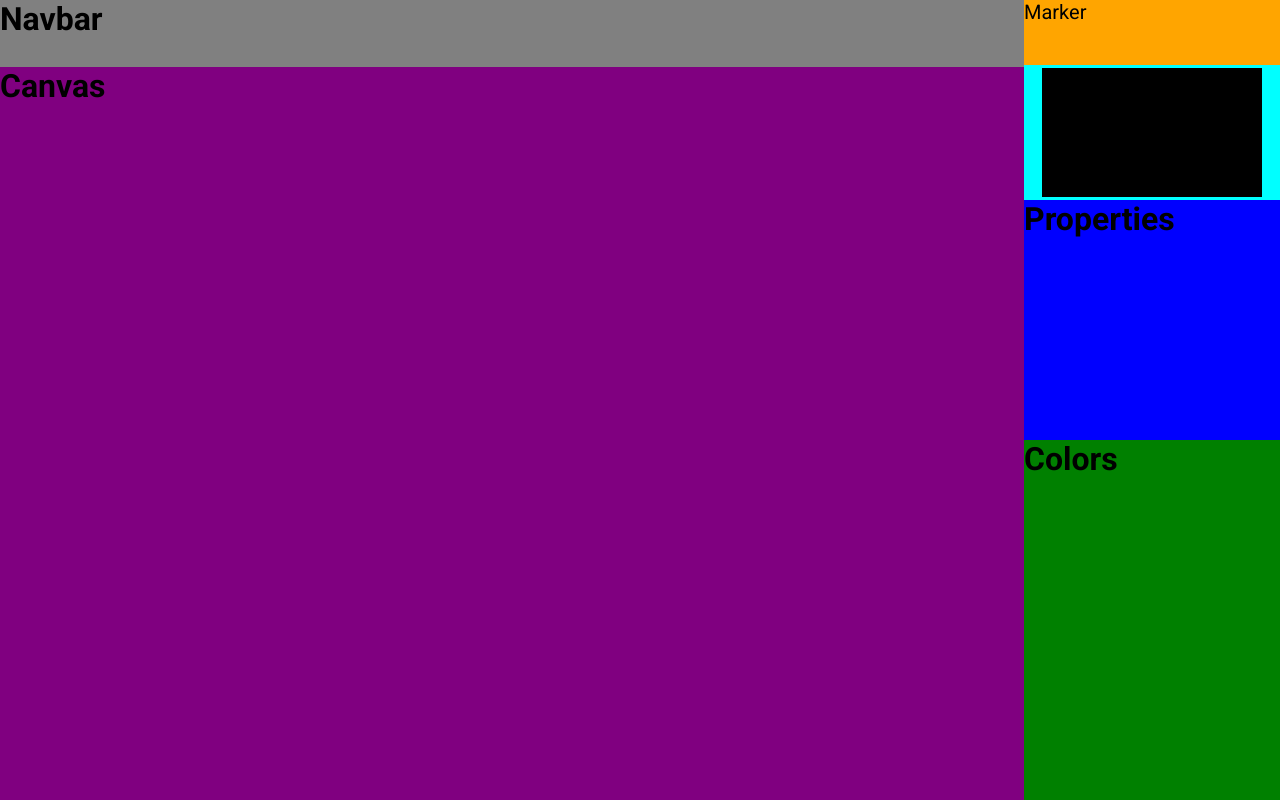
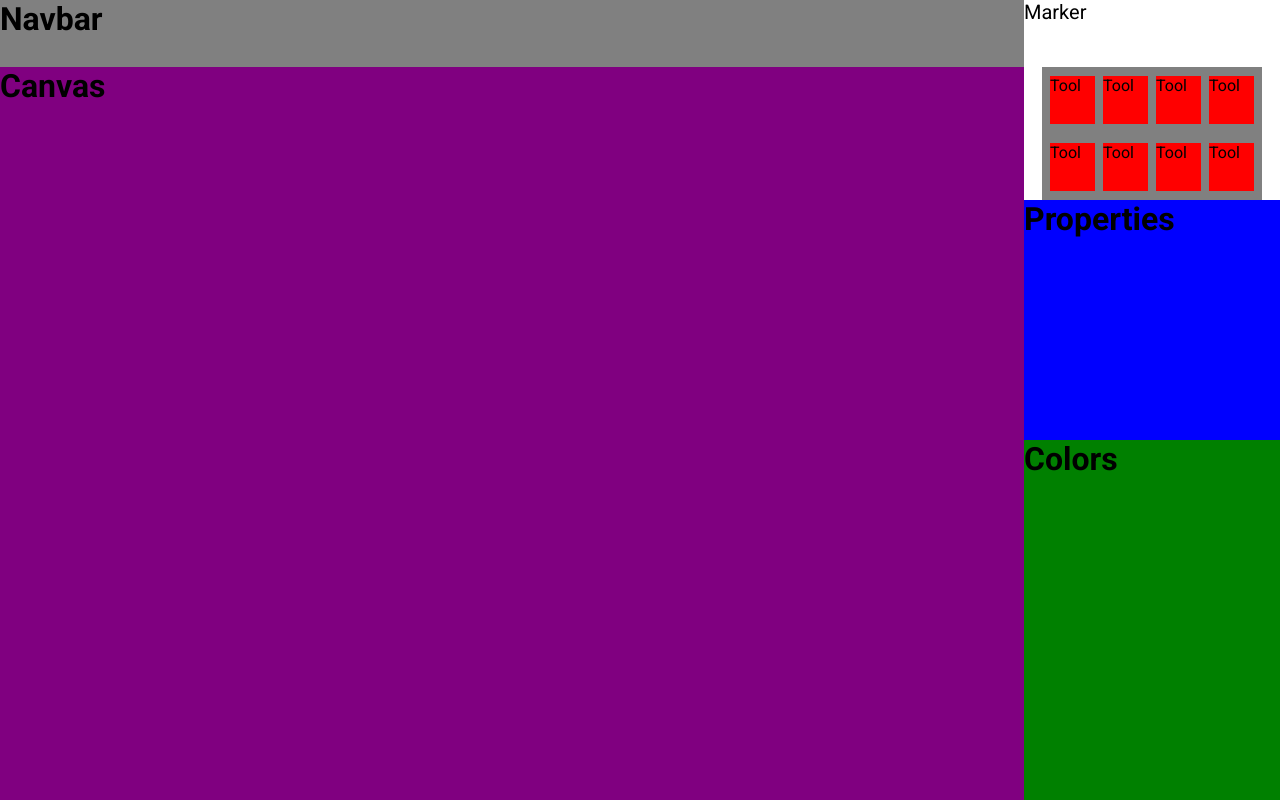
Before and after one commit to MHammadYou/paint-clone, a React (Vite) app: page / in a window 1280 px wide. Built offline with nearby package versions, Linux system fonts and the light colour scheme; the HTML template or start-up script is replaced by a standard one.

Commit message:
Added Tools UI

```diff
--- a/src/components/tools/Tool1.js
+++ b/src/components/tools/Tool1.js
@@ -1,7 +1,7 @@
 import React from "react";
 
 function Tool1() {
-  return <div>Tool</div>;
+  return <div className={"tool"}>Tool</div>;
 }
 
 export default Tool1;
--- a/src/css/components/tools/layout.css
+++ b/src/css/components/tools/layout.css
@@ -4,16 +4,14 @@
 }
 
 .tools-heading-container {
-  background-color: orange;
   flex: 1;
 }
 
 .all-tools {
-  background-color: aqua;
   flex: 2;
   display: flex;
   flex-direction: column;
-  padding: 1% 7%;
+  padding: 0 7%;
 }
 
 .tools-heading {
@@ -23,5 +21,7 @@
 .tools-row-2 {
   display: flex;
   flex: 1;
-  background-color: black;
+  justify-content: space-evenly;
+  align-items: center;
+  background-color: grey;
 }
--- a/src/css/components/tools/styles.css
+++ b/src/css/components/tools/styles.css
@@ -1,3 +1,9 @@
 .tools-heading {
   font-size: 20px;
 }
+
+.tool {
+  height: 6vh;
+  width: 3.5vw;
+  background-color: red;
+}
```
